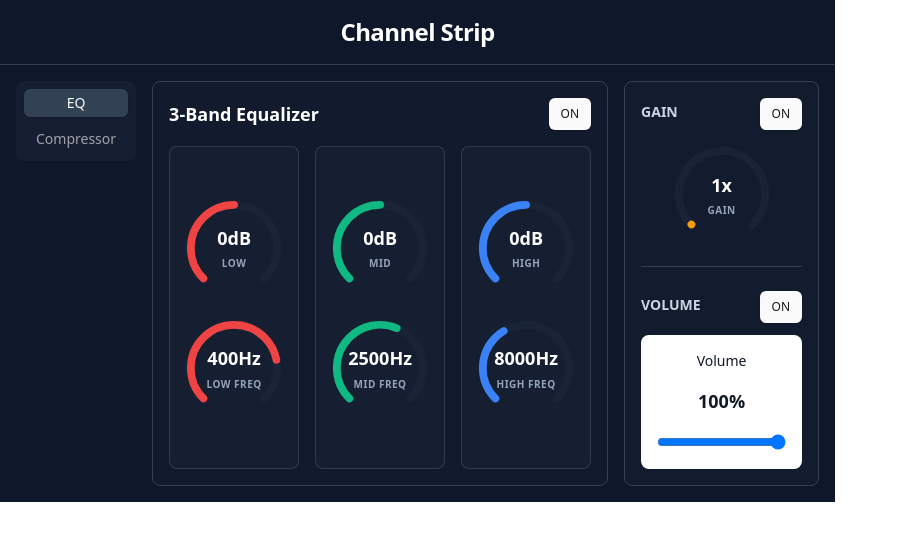
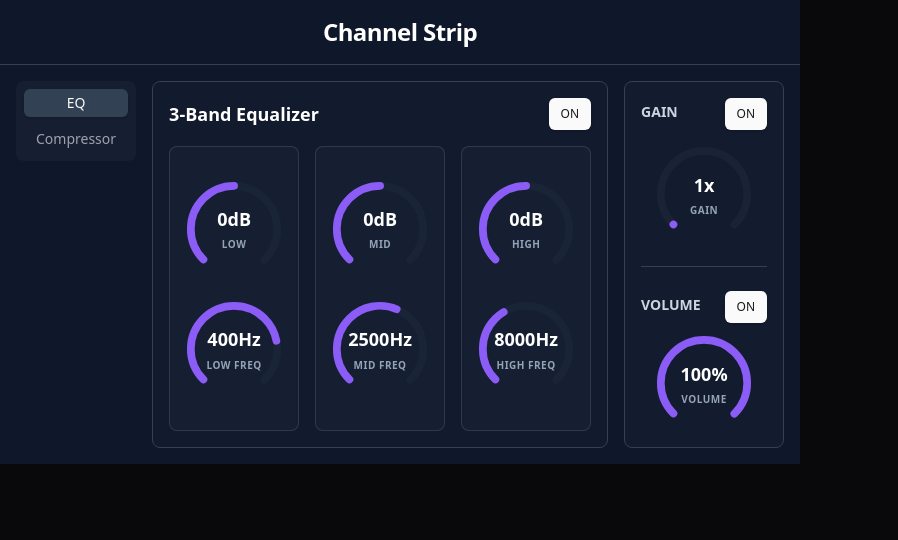
Before and after one commit to kabaskill/channel-strip-extension, a React (Vite) app: page / in a window 1280 px wide. Shown: the top 540 px of the page, without its empty margins (0-898 px from the left). Built offline with nearby package versions, Linux system fonts and the light colour scheme; the HTML template or start-up script is replaced by a standard one.

Commit message:
knob variables standardized

```diff
--- a/src/App.tsx
+++ b/src/App.tsx
@@ -1,8 +1,7 @@
 import { useAudioStore } from "@/lib/store";
 import { volumeDefaults, gainDefaults } from "@/lib/audioState";
-import { getKnobColors } from "@/lib/theme";
 import { Tabs, TabsContent, TabsList, TabsTrigger } from "@/components/ui/tabs";
-import Fader from "@/components/Fader";
+// import Fader from "@/components/Fader";
 import Knob from "./components/ui/Knob";
 import Compressor from "./components/Compressor";
 import EQ from "./components/EQ";
@@ -17,10 +16,8 @@ export default function App() {
   const setGain = useAudioStore((state) => state.setGain);
   const toggleGain = useAudioStore((state) => state.toggleGain);
 
-  const gainColors = getKnobColors("gain");
-
   return (
-    <div className="max-w-fit min-h-[400px] bg-slate-900 text-white dark flex flex-col">
+    <div className="max-w-fit min-h-[400px] bg-slate-900 text-white flex flex-col">
       {/* Header */}
       <div className="px-6 py-4 border-b border-slate-700">
         <h1 className="text-2xl font-bold tracking-tight text-center">
@@ -66,7 +63,7 @@ export default function App() {
         </Tabs>
 
         {/* Column 3: Master Controls (Gain & Volume) */}
-        <div className="flex flex-col gap-6 min-w-[120px] bg-slate-800/30 rounded-lg p-4 border border-slate-700">
+        <div className="flex flex-col gap-6 min-w-[160px] bg-slate-800/30 rounded-lg p-4 border border-slate-700">
           {/* Gain Section */}
           <div className="flex flex-col items-center gap-4">
             <div className="w-full inline-flex items-center justify-between text-center">
@@ -86,8 +83,6 @@ export default function App() {
               onChange={setGain}
               sensitivity={0.4}
               className="w-24"
-              gaugePrimaryColor={gainColors.primary}
-              gaugeSecondaryColor={gainColors.secondary}
             />
           </div>
 
@@ -107,11 +102,19 @@ export default function App() {
               </Button>
             </div>
             <div className="flex-1 flex items-center justify-center">
-              <Fader
+              {/* <Fader */}
+              {/*   value={volume.value} */}
+              {/*   isActive={volume.isActive} */}
+              {/*   defaults={volumeDefaults} */}
+              {/*   onChange={setVolume} */}
+              {/* /> */}
+              <Knob
                 value={volume.value}
                 isActive={volume.isActive}
                 defaults={volumeDefaults}
                 onChange={setVolume}
+                sensitivity={10}
+                className="w-24"
               />
             </div>
           </div>
--- a/src/components/EQ.tsx
+++ b/src/components/EQ.tsx
@@ -1,6 +1,5 @@
 import { useAudioStore } from "@/lib/store";
 import { eqDefaults } from "@/lib/audioState";
-import { getKnobColors } from "@/lib/theme";
 import Knob from "./ui/Knob";
 import { Button } from "./ui/button";
 import { cn } from "@/lib/utils";
@@ -39,9 +38,6 @@ export default function EQ() {
             defaults={eqDefaults.low}
             onChange={(value: number) => updateEQ("low", value)}
             sensitivity={1}
-            className="w-24 h-24"
-            gaugePrimaryColor={getKnobColors("eq-low").primary}
-            gaugeSecondaryColor={getKnobColors("eq-low").secondary}
           />
           <div className="text-xs text-center mt-2">
             <Knob
@@ -50,9 +46,6 @@ export default function EQ() {
               defaults={eqDefaults.lowFreq}
               onChange={(value: number) => updateEQ("lowFreq", value)}
               sensitivity={10}
-              className="w-24 h-24"
-              gaugePrimaryColor={getKnobColors("eq-low").primary}
-              gaugeSecondaryColor={getKnobColors("eq-low").secondary}
             />
           </div>
         </div>
@@ -65,9 +58,6 @@ export default function EQ() {
             defaults={eqDefaults.mid}
             onChange={(value: number) => updateEQ("mid", value)}
             sensitivity={1}
-            className="w-24 h-24"
-            gaugePrimaryColor={getKnobColors("eq-mid").primary}
-            gaugeSecondaryColor={getKnobColors("eq-mid").secondary}
           />
           <div className="text-xs text-center mt-2">
             <Knob
@@ -76,9 +66,6 @@ export default function EQ() {
               defaults={eqDefaults.midFreq}
               onChange={(value: number) => updateEQ("midFreq", value)}
               sensitivity={100}
-              className="w-24 h-24"
-              gaugePrimaryColor={getKnobColors("eq-mid").primary}
-              gaugeSecondaryColor={getKnobColors("eq-mid").secondary}
             />
           </div>
         </div>
@@ -91,9 +78,6 @@ export default function EQ() {
             defaults={eqDefaults.high}
             onChange={(value: number) => updateEQ("high", value)}
             sensitivity={1}
-            className="w-24 h-24"
-            gaugePrimaryColor={getKnobColors("eq-high").primary}
-            gaugeSecondaryColor={getKnobColors("eq-high").secondary}
           />
           <div className="text-xs text-center mt-2">
             <Knob
@@ -102,9 +86,6 @@ export default function EQ() {
               defaults={eqDefaults.highFreq}
               onChange={(value: number) => updateEQ("highFreq", value)}
               sensitivity={500}
-              className="w-24 h-24"
-              gaugePrimaryColor={getKnobColors("eq-high").primary}
-              gaugeSecondaryColor={getKnobColors("eq-high").secondary}
             />
           </div>
         </div>
--- a/src/components/ui/Knob.tsx
+++ b/src/components/ui/Knob.tsx
@@ -22,7 +22,7 @@ export default function Knob({
   defaults,
   value,
   isActive,
-  gaugePrimaryColor = "#3b82f6", // blue-500
+  gaugePrimaryColor = "#8b5cf6", // violet-500
   gaugeSecondaryColor = "#1e293b", // slate-800
   className,
   onChange,
@@ -109,6 +109,7 @@ export default function Knob({
         isHovered && !isDragging && "scale-105",
         isDragging && "scale-110 drop-shadow-lg",
         !isActive && "opacity-40 cursor-not-allowed",
+        "size-24",
         className
       )}
       onMouseEnter={() => isActive && setIsHovered(true)}
--- a/src/index.css
+++ b/src/index.css
@@ -4,33 +4,6 @@
 
 @layer base {
   :root {
-    --background: 0 0% 100%;
-    --foreground: 240 10% 3.9%;
-    --card: 0 0% 100%;
-    --card-foreground: 240 10% 3.9%;
-    --popover: 0 0% 100%;
-    --popover-foreground: 240 10% 3.9%;
-    --primary: 240 5.9% 10%;
-    --primary-foreground: 0 0% 98%;
-    --secondary: 240 4.8% 95.9%;
-    --secondary-foreground: 240 5.9% 10%;
-    --muted: 240 4.8% 95.9%;
-    --muted-foreground: 240 3.8% 46.1%;
-    --accent: 240 4.8% 95.9%;
-    --accent-foreground: 240 5.9% 10%;
-    --destructive: 0 84.2% 60.2%;
-    --destructive-foreground: 0 0% 98%;
-    --border: 240 5.9% 90%;
-    --input: 240 5.9% 90%;
-    --ring: 240 10% 3.9%;
-    --chart-1: 12 76% 61%;
-    --chart-2: 173 58% 39%;
-    --chart-3: 197 37% 24%;
-    --chart-4: 43 74% 66%;
-    --chart-5: 27 87% 67%;
-    --radius: 0.5rem
-  }
-  .dark {
     --background: 240 10% 3.9%;
     --foreground: 0 0% 98%;
     --card: 240 10% 3.9%;
@@ -54,7 +27,8 @@
     --chart-2: 160 60% 45%;
     --chart-3: 30 80% 55%;
     --chart-4: 280 65% 60%;
-    --chart-5: 340 75% 55%
+    --chart-5: 340 75% 55%;
+    --radius: 0.5rem
   }
 }
 @layer base {
--- a/src/lib/theme.ts
+++ /dev/null
@@ -1,97 +0,0 @@
-// Audio equipment inspired color theme
-export const audioTheme = {
-  // Primary accent - Warm blue/cyan (like VU meters)
-  primary: {
-    main: "#3b82f6",      // blue-500
-    light: "#60a5fa",     // blue-400
-    dark: "#2563eb",      // blue-600
-    glow: "rgba(59, 130, 246, 0.5)",
-  },
-
-  // Secondary accent - Amber/Orange (like warm audio gear LEDs)
-  secondary: {
-    main: "#f59e0b",      // amber-500
-    light: "#fbbf24",     // amber-400
-    dark: "#d97706",      // amber-600
-  },
-
-  // EQ specific colors
-  eq: {
-    low: "#ef4444",       // red-500 - Low frequencies
-    mid: "#10b981",       // emerald-500 - Mid frequencies
-    high: "#3b82f6",      // blue-500 - High frequencies
-  },
-
-  // Compressor colors
-  compressor: {
-    active: "#8b5cf6",    // violet-500
-    reduction: "#ef4444", // red-500 - Gain reduction
-  },
-
-  // Background layers
-  background: {
-    primary: "#0f172a",   // slate-900
-    secondary: "#1e293b", // slate-800
-    tertiary: "#334155",  // slate-700
-    panel: "rgba(30, 41, 59, 0.5)", // slate-800 with alpha
-  },
-
-  // Text colors
-  text: {
-    primary: "#f1f5f9",   // slate-100
-    secondary: "#cbd5e1", // slate-300
-    muted: "#64748b",     // slate-500
-    disabled: "#475569",  // slate-600
-  },
-
-  // Border colors
-  border: {
-    default: "#334155",   // slate-700
-    active: "#475569",    // slate-600
-    focus: "#3b82f6",     // blue-500
-  },
-
-  // Status colors
-  status: {
-    on: "#10b981",        // emerald-500
-    off: "#64748b",       // slate-500
-    warning: "#f59e0b",   // amber-500
-    error: "#ef4444",     // red-500
-  },
-};
-
-// Helper to get knob colors based on module type
-export function getKnobColors(module: "eq-low" | "eq-mid" | "eq-high" | "compressor" | "gain" | "default") {
-  switch (module) {
-    case "eq-low":
-      return {
-        primary: audioTheme.eq.low,
-        secondary: audioTheme.background.secondary,
-      };
-    case "eq-mid":
-      return {
-        primary: audioTheme.eq.mid,
-        secondary: audioTheme.background.secondary,
-      };
-    case "eq-high":
-      return {
-        primary: audioTheme.eq.high,
-        secondary: audioTheme.background.secondary,
-      };
-    case "compressor":
-      return {
-        primary: audioTheme.compressor.active,
-        secondary: audioTheme.background.secondary,
-      };
-    case "gain":
-      return {
-        primary: audioTheme.secondary.main,
-        secondary: audioTheme.background.secondary,
-      };
-    default:
-      return {
-        primary: audioTheme.primary.main,
-        secondary: audioTheme.background.secondary,
-      };
-  }
-}
--- a/tailwind.config.js
+++ b/tailwind.config.js
@@ -1,6 +1,5 @@
 /** @type {import('tailwindcss').Config} */
 export default {
-    darkMode: ["class"],
     content: ["./index.html", "./src/**/*.{js,ts,jsx,tsx}"],
   theme: {
   	extend: {
```
Also changed, not shown: src/components/Compressor.tsx (+0 -17 lines).
